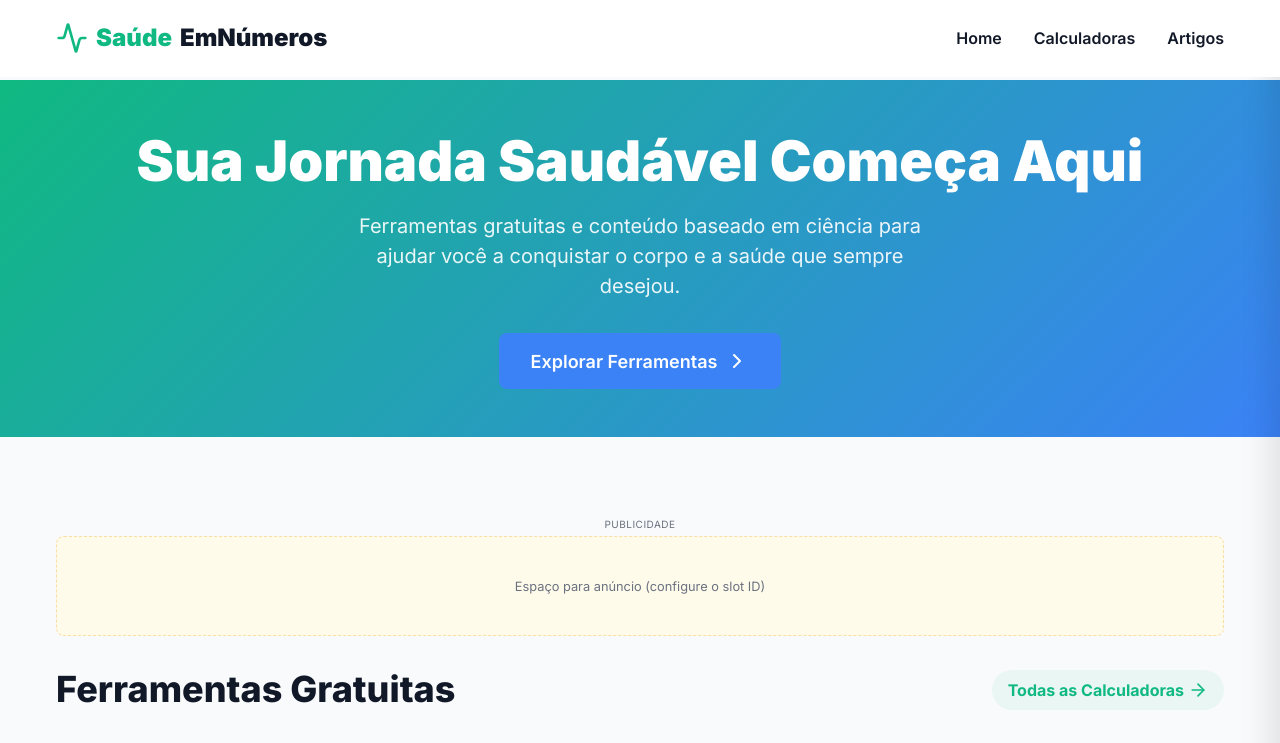
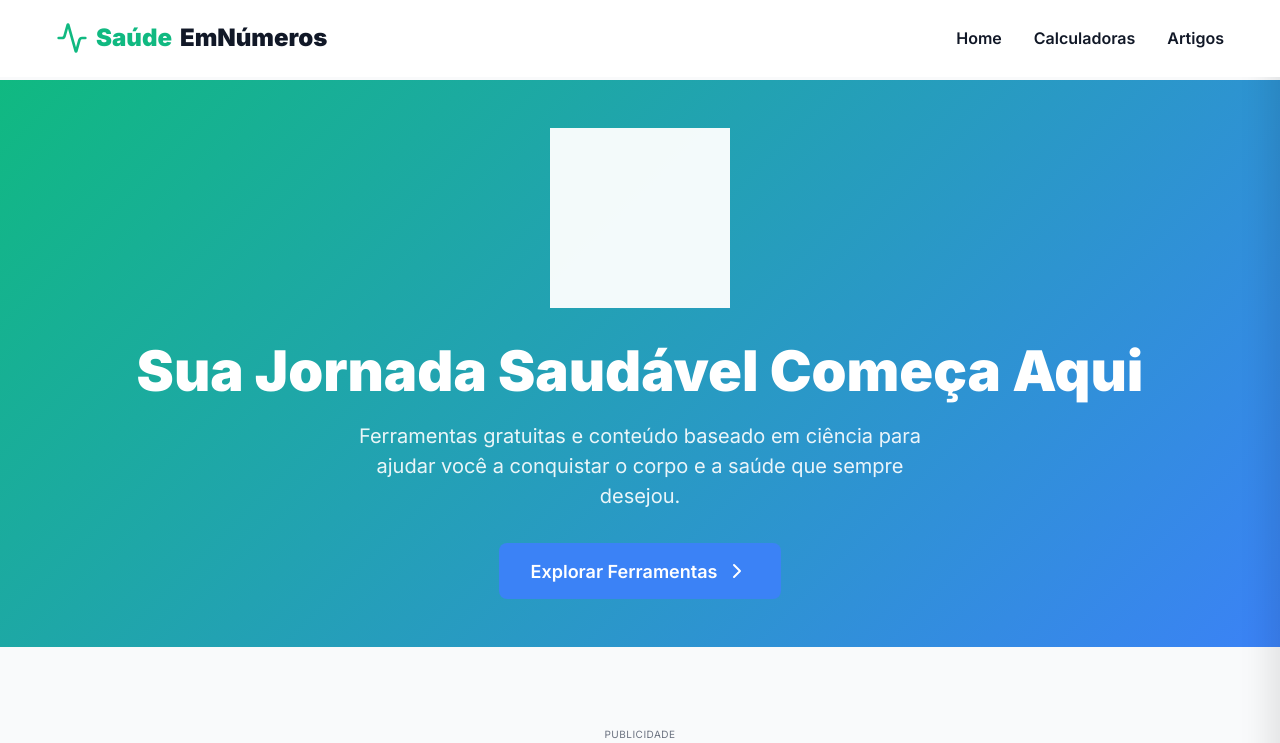
Before and after one commit to Matheus-Reis00/saudeemnumeros, a Next.js app: page / in a window 1280 px wide. Shown: the top 743 px of the page. Built offline with nearby package versions, Linux system fonts and the light colour scheme.

Commit message:
feat: seo 2

```diff
--- a/app/artigos/[slug]/page.tsx
+++ b/app/artigos/[slug]/page.tsx
@@ -68,6 +68,9 @@ export default async function ArticlePage({ params }: Props) {
                         <S.FeaturedImage
                             src={article.meta.image}
                             alt={article.meta.title}
+                            width={1200}
+                            height={630}
+                            loading="lazy"
                         />
                     )}
                     <S.Title>{article.meta.title}</S.Title>
--- a/components/home/HomeClient.tsx
+++ b/components/home/HomeClient.tsx
@@ -111,11 +111,30 @@ const ViewMoreSection = styled.div`
   border-top: 1px solid ${({ theme }) => theme.colors.border};
 `;
 
+const LogoWrapper = styled.div`
+  margin-bottom: ${({ theme }) => theme.spacing.lg};
+  img {
+    max-width: 180px;
+    height: auto;
+    filter: brightness(0) invert(1);
+    opacity: 0.95;
+  }
+`;
+
 export default function HomeClient() {
     return (
         <>
             <Hero>
                 <Container>
+                    <LogoWrapper>
+                        <img
+                            src="/logo-og.png"
+                            alt="Saúde em Números Logo"
+                            width={180}
+                            height={180}
+                            loading="eager"
+                        />
+                    </LogoWrapper>
                     <Title>Sua Jornada Saudável Começa Aqui</Title>
                     <Subtitle>
                         Ferramentas gratuitas e conteúdo baseado em ciência para ajudar você a conquistar o corpo e a saúde que sempre desejou.
--- a/content/artigos/deficit-calorico.mdx
+++ b/content/artigos/deficit-calorico.mdx
@@ -7,7 +7,7 @@ date: "2026-01-29"
 image: "/images/deficit-calorico.png"
 ---
 
-# Entenda o Déficit Calórico
+## Entenda o Déficit Calórico
 
 Para emagrecer, a regra básica é consumir menos calorias do que o seu corpo gasta. Isso é o que chamamos de **Déficit Calórico**.
 
--- a/content/artigos/o-que-e-imc.mdx
+++ b/content/artigos/o-que-e-imc.mdx
@@ -7,7 +7,7 @@ date: "2026-01-29"
 image: "/images/o-que-e-imc.png"
 ---
 
-# O que é IMC?
+## O que é IMC?
 
 O **Índice de Massa Corporal (IMC)** é uma medida internacional usada para calcular se uma pessoa está no peso ideal. Desenvolvido pelo polímata Lambert Quételet no fim do século XIX, trata-se de um método fácil e rápido para a avaliação do nível de gordura de cada pessoa.
 
```
Also changed, not shown: app/calculadoras/page.tsx (+14 -4 lines).
